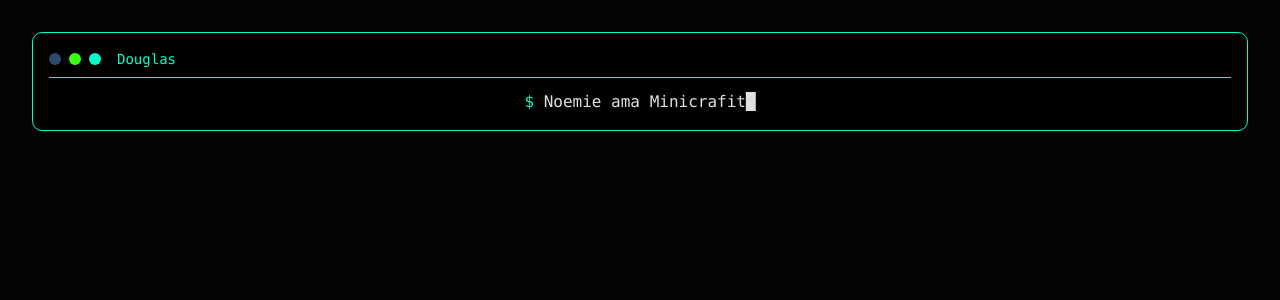
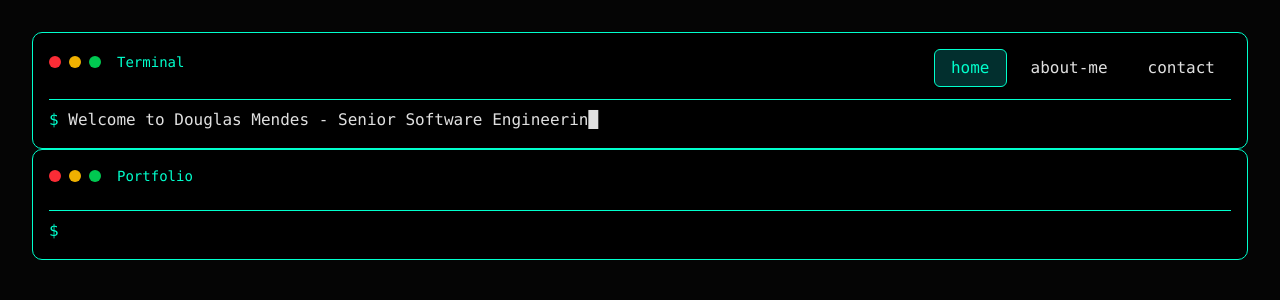
Before and after one commit to mendesbarreto/portfolio-vite, a React (Vite) app: page / in a window 1280 px wide. Shown: the top 300 px of the page. Built offline with nearby package versions, Linux system fonts and the light colour scheme.

Commit message:
chore: Add terminal header version
I need to refine and compare my solution with AI to see what I can
improve

```diff
--- a/src/App.tsx
+++ b/src/App.tsx
@@ -1,14 +1,14 @@
 import './App.css';
 import { TerminalBlock } from './components/common/terminal-block';
+import { TerminalHeader } from './components/common/terminal-header';
 import { TypingText } from './components/common/typing-text';
 
 function App() {
   return (
-    <TerminalBlock title="Douglas">
-      <div className="text-mGray font-mono">
-        <span className="text-mTeal">$</span> <TypingText text="Noemie ama Minicrafit" />
-      </div>
-    </TerminalBlock>
+    <div>
+      <TerminalHeader />
+      <TerminalBlock title="Portfolio"></TerminalBlock>
+    </div>
   );
 }
 
--- a/src/components/common/terminal-block.tsx
+++ b/src/components/common/terminal-block.tsx
@@ -1,3 +1,5 @@
+import { TerminalHeader } from './terminal-header';
+
 interface TerminalProps {
   children: React.ReactNode;
   title?: string;
@@ -6,13 +8,17 @@
 
 export function TerminalBlock({ children, title, className }: TerminalProps) {
   return (
-    <div className={`bg-black border border-mTeal rounded-lg p-4 font-mono ${className}`}>
-      <div className="flex items-center gap-2 mb-3 border-b border-mTeal pb-2">
-        <div className="w-3 h-3 rounded-full bg-mRed" />
-        <div className="w-3 h-3 rounded-full bg-mYellow" />
-        <div className="w-3 h-3 rounded-full bg-mTeal" />
-        <span className="ml-2 text-mTeal text-sm">{title || 'terminal'}</span>
+    <div className={`bg-black text-left border border-mTeal rounded-lg p-4 font-mono ${className}`}>
+      <div className="flex justify-between items-center gap-2 mb-3">
+        <div className="flex items-center gap-2 mb-3 ">
+          <span className="w-3 h-3 rounded-lg  bg-red-500"></span>
+          <span className="w-3 h-3 rounded-lg  bg-yellow-500"></span>
+          <span className="w-3 h-3 rounded-lg  bg-green-500"></span>
+          <span className="ml-2 text-mTeal text-sm">{title || 'Terminal'}</span>
+        </div>
       </div>
+      <div className="border-b border-mTeal my-2"></div>
+      <span className="text-mTeal text-right">$</span>
       {children}
     </div>
   );
--- /dev/null
+++ b/src/components/common/terminal-header.tsx
@@ -0,0 +1,45 @@
+import { useState } from 'react';
+import { TypingText } from './typing-text';
+
+const tabs = [{ name: 'home' }, { name: 'about-me' }, { name: 'contact' }];
+
+interface TerminalHeaderProps {
+  title?: string;
+}
+
+export function TerminalHeader({ title }: TerminalHeaderProps) {
+  const [activeTab, setActiveTab] = useState(tabs[0].name);
+
+  return (
+    <div className={`bg-black border border-mTeal rounded-lg p-4 font-mono`}>
+      <div className="flex justify-between items-center gap-2 mb-3">
+        <div className="flex items-center gap-2 mb-3 ">
+          <span className="w-3 h-3 rounded-lg  bg-red-500"></span>
+          <span className="w-3 h-3 rounded-lg  bg-yellow-500"></span>
+          <span className="w-3 h-3 rounded-lg  bg-green-500"></span>
+          <span className="ml-2 text-mTeal text-sm">{title || 'Terminal'}</span>
+        </div>
+        <div className="flex justify-end">
+          <div className="flex gap-2">
+            {' '}
+            {tabs.map((tab) => (
+              <button
+                type="button"
+                key={tab.name}
+                className={`'text-mTeal' py-1.5 px-4 ${tab.name === activeTab ? 'bg-teal-950 text-s border border-mTeal text-mTeal rounded-sm' : ''}`}
+                onClick={() => setActiveTab(tab.name)}
+              >
+                {tab.name}
+              </button>
+            ))}
+          </div>
+        </div>
+      </div>
+      <div className="border-b border-mTeal my-2"></div>
+      <div className="text-mGray font-mono text-left">
+        <span className="text-mTeal text-right">$</span>{' '}
+        <TypingText text="Welcome to Douglas Mendes - Senior Software Engineering Manager" />
+      </div>
+    </div>
+  );
+}
```
